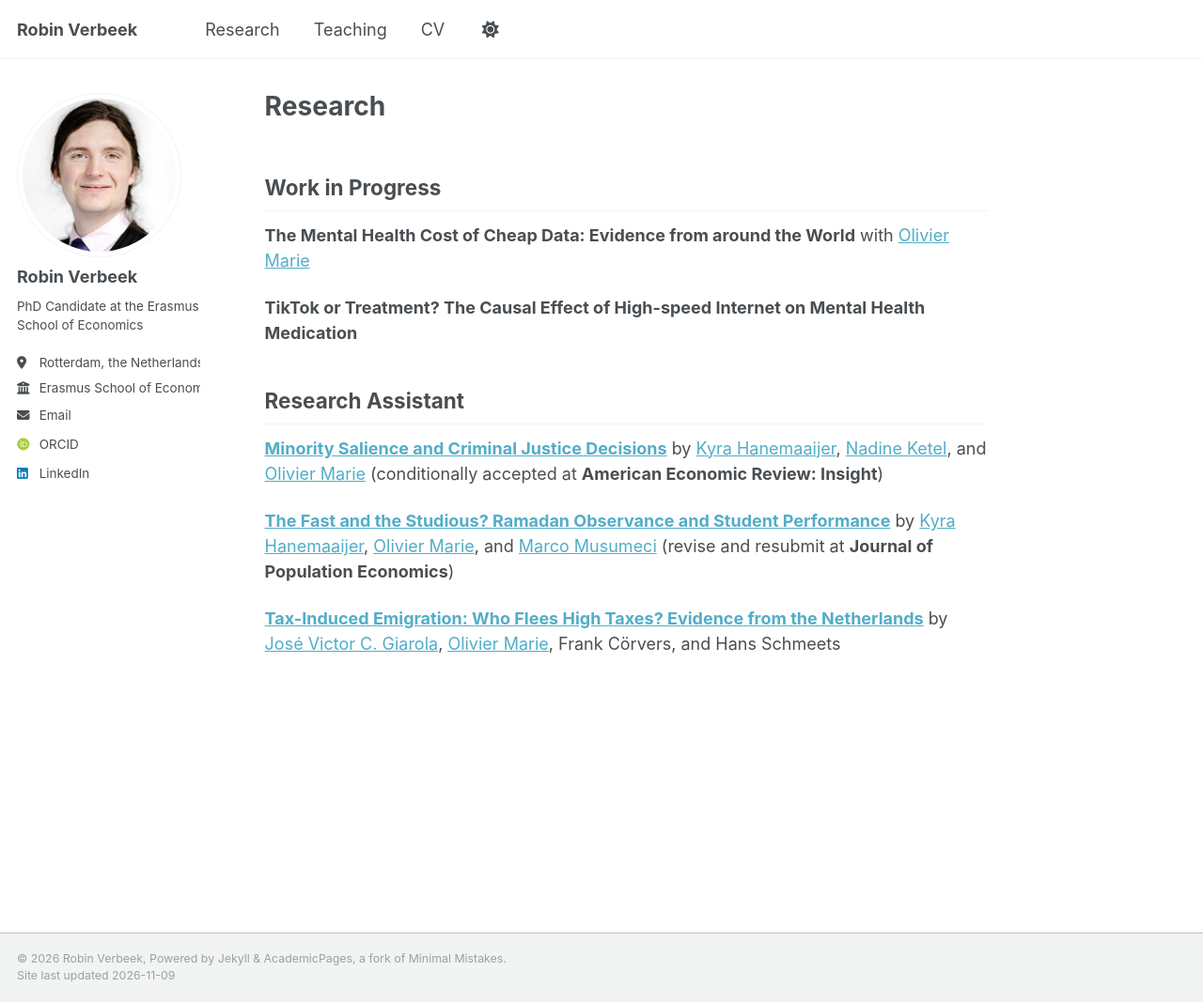
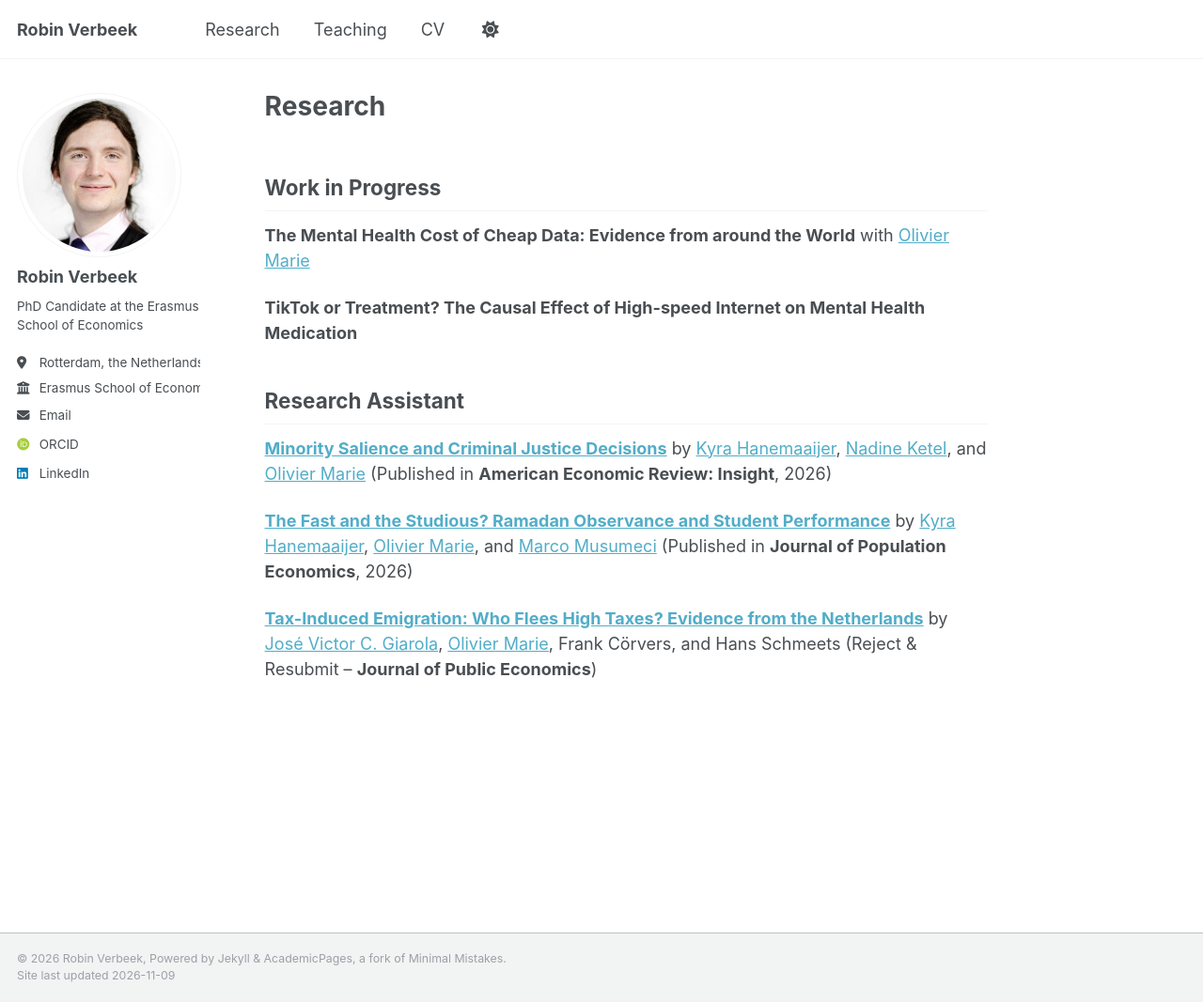
Before and after one commit to RobinV1/robinv1.github.io, a Jekyll site: the page built from _pages/research.md, in a window 1280 px wide and 1067 px high. Shown: the whole window at 94% size. Built offline with Jekyll 4.4.1, drawn with Linux system fonts in a browser that asks for light colours; some web fonts are replaced.

Commit message:
Update research.md
Update publication states of RA papers

```diff
--- a/_pages/research.md
+++ b/_pages/research.md
@@ -11,8 +11,8 @@ author_profile: true
 <!-- MPhil thesis version: [here](/files/Tiktok or treatment MPhil thesis Robin.pdf) -->
 
 ## Research Assistant
-**[Minority Salience and Criminal Justice Decisions](https://docs.iza.org/dp17396.pdf)** by [Kyra Hanemaaijer](https://www.kyrahanemaaijer.com/), [Nadine Ketel](https://sites.google.com/site/nadineketel/home), and [Olivier Marie](https://sites.google.com/site/oliviermarie/) (conditionally accepted at **American Economic Review: Insight**)
+**[Minority Salience and Criminal Justice Decisions](https://www.aeaweb.org/articles?id=10.1257/aeri.20240638)** by [Kyra Hanemaaijer](https://www.kyrahanemaaijer.com/), [Nadine Ketel](https://sites.google.com/site/nadineketel/home), and [Olivier Marie](https://sites.google.com/site/oliviermarie/) (Published in **American Economic Review: Insight**, 2026)
 
-**[The Fast and the Studious? Ramadan Observance and Student Performance](https://docs.iza.org/dp16249.pdf)** by [Kyra Hanemaaijer](https://www.kyrahanemaaijer.com/), [Olivier Marie](https://sites.google.com/site/oliviermarie/), and [Marco Musumeci](https://www.linkedin.com/in/marco-musumeci-9318b0166/?originalSubdomain=it) (revise and resubmit at **Journal of Population Economics**)
+**[The Fast and the Studious? Ramadan Observance and Student Performance](https://link.springer.com/article/10.1007/s00148-026-01204-9)** by [Kyra Hanemaaijer](https://www.kyrahanemaaijer.com/), [Olivier Marie](https://sites.google.com/site/oliviermarie/), and [Marco Musumeci](https://www.linkedin.com/in/marco-musumeci-9318b0166/?originalSubdomain=it) (Published in **Journal of Population Economics**, 2026)
 
-**[Tax-Induced Emigration: Who Flees High Taxes? Evidence from the Netherlands](https://papers.tinbergen.nl/23053.pdf)** by [José Victor C. Giarola](https://sites.google.com/view/josevictorcgiarola/home), [Olivier Marie](https://sites.google.com/site/oliviermarie/), Frank Cörvers, and Hans Schmeets
+**[Tax-Induced Emigration: Who Flees High Taxes? Evidence from the Netherlands](https://papers.tinbergen.nl/23053.pdf)** by [José Victor C. Giarola](https://sites.google.com/view/josevictorcgiarola/home), [Olivier Marie](https://sites.google.com/site/oliviermarie/), Frank Cörvers, and Hans Schmeets (Reject & Resubmit – **Journal of Public Economics**)
```
